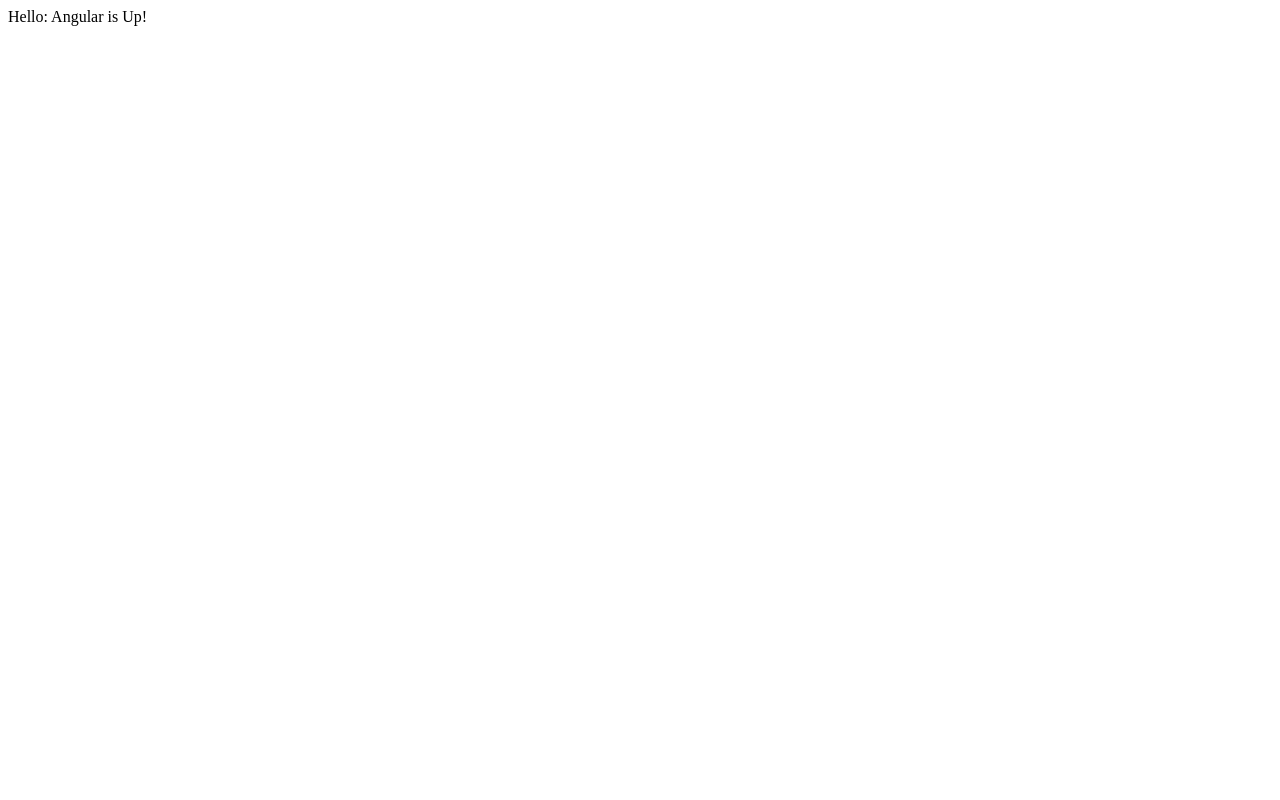
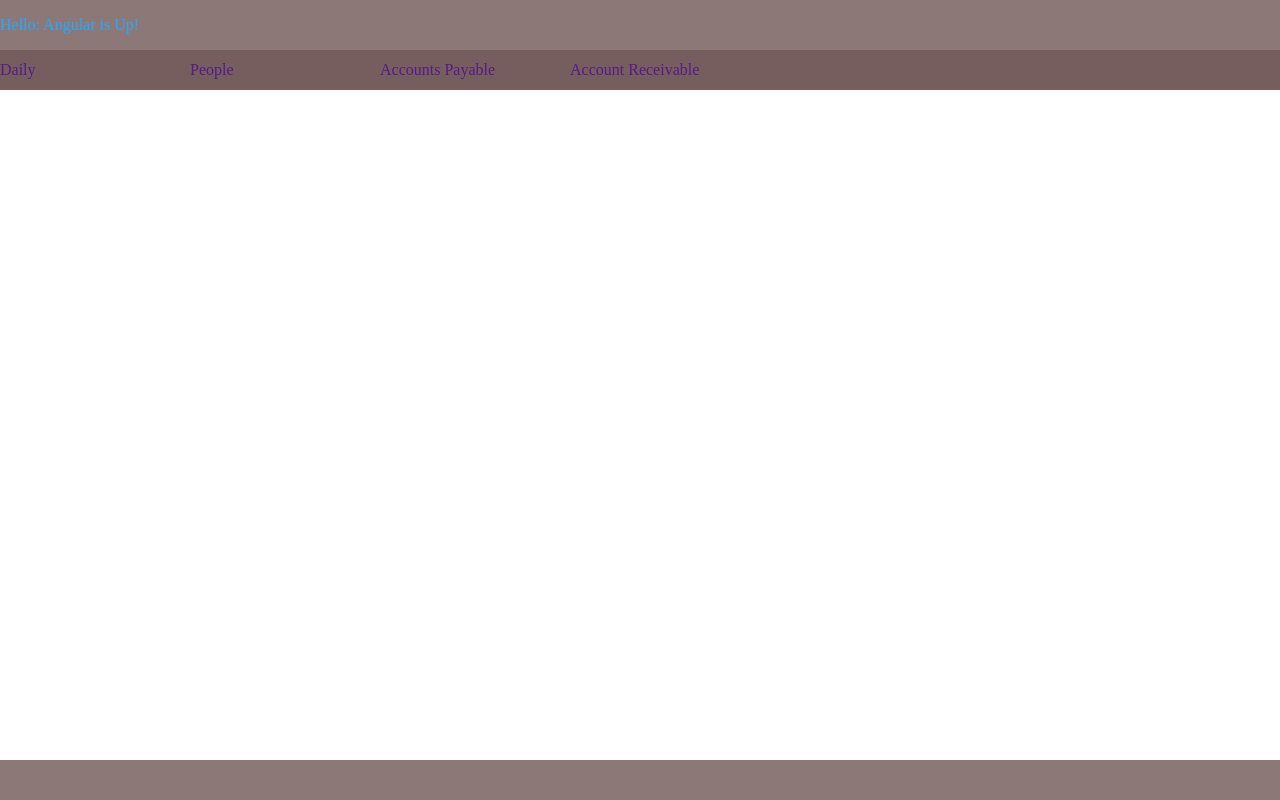
Before and after one commit to coltrane79/demoApp, a website: page client/index.html in a window 1280 px wide. Drawn offline with Linux system fonts and the light colour scheme.

Commit message:
main page started

```diff
--- /dev/null
+++ b/client/css/style.css
@@ -0,0 +1,42 @@
+html, body, div, h1, h2, h3, h5, h6, header, ul, li {
+    padding: 0;
+    margin: 0;
+    border: 0;
+}
+header {
+    background-color: hsla(360, 100%, 8%, 0.53);
+    display: flex;
+    align-items: center;
+    color: #23AAFF;
+    height: 50px;
+    margin-bottom: 0px;
+}
+.navbar {}
+.navbar ul {
+    list-style-type: none;
+    height: 40px;
+    background-color: hsla(360, 100%, 8%, 0.63);
+}
+.navbar ul li {
+    float: left;
+    width: 190px;
+}
+.navbar ul li a {
+    text-decoration: none;
+    height: 40px;
+    display: flex;
+    align-items: center;
+    padding-top: 0px;
+    pading-left: 20px;
+}
+.navbar a:hover {
+    background-color: hsla(360, 100%, 25%, 0.62);
+}
+
+.footer {
+    position: absolute;
+    background-color: hsla(360, 100%, 8%, 0.53);
+    bottom: 0;
+    width: 100%;
+    height: 40px;
+}
--- a/client/index.html
+++ b/client/index.html
@@ -6,11 +6,21 @@
     <script src="angular.min.js"></script>
     <script src="app.js"></script>
     <script src="controllers/mainController.js"></script>
+    <link rel="stylesheet" type="text/css" href="css/style.css">
 </head>
 <html ng-app="demoApp">
 
 <body ng-controller="mainController">
     <header> Hello: {{message}} </header>
+    <div class="navbar">
+      <ul>
+        <li><a href="">Daily</a></li>
+        <li><a href="">People</a></li>
+        <li><a href="">Accounts Payable</a></li>
+        <li><a href="">Account Receivable</a></li>
+      </ul>
+    </div>
+    <footer class="footer"></footer>
 </body>
 
 </html>
```
Also changed, not shown: package.json (+7 -0 lines).
